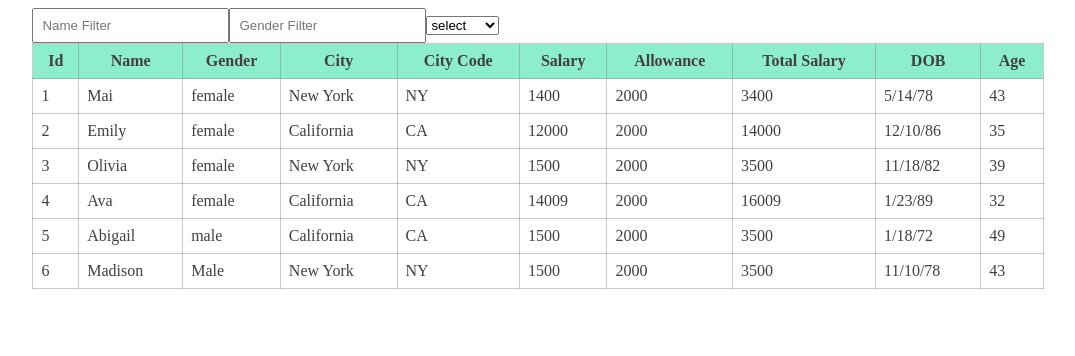
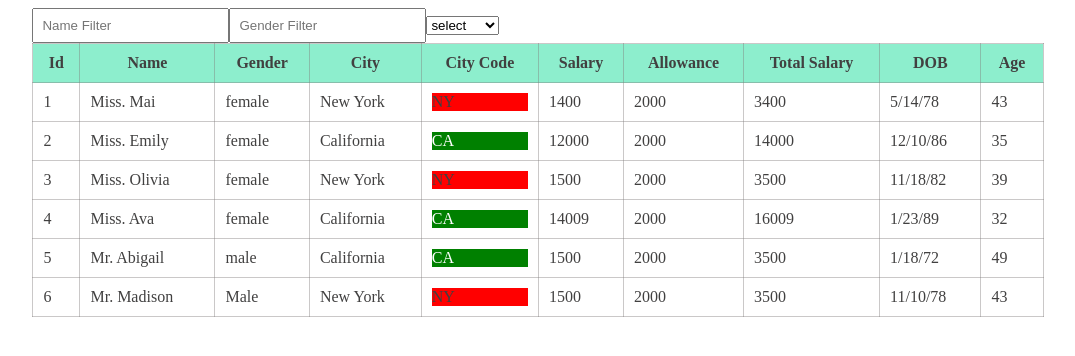
Before and after one commit to kishorshrestha21/angular-ivy-custompipe, an Angular app: page / in a window 1280 px wide. Shown: the top 356 px of the page, without its empty margins (102-1177 px from the left). Built offline with nearby package versions, Linux system fonts and the light colour scheme.

Commit message:
4 files modified

```diff
--- a/src/app/background-color.pipe.ts
+++ b/src/app/background-color.pipe.ts
@@ -1,12 +1,20 @@
 import { Pipe, PipeTransform } from '@angular/core';
+import { DomSanitizer } from '@angular/platform-browser';
 
 @Pipe({
-  name: 'backgrounColor'
+  name: 'backgroundColor'
 })
 export class BackgroundColorPipe implements PipeTransform {
+ constructor(private sanitizer:DomSanitizer){}
 
-  transform(value: any, args?: any): any {
-    return null;
+  transform(value: any, cityCode:string ): any {
+    if(cityCode === 'NY'){
+      return this.sanitizer.bypassSecurityTrustHtml('<div style="background-color:red">' + cityCode + '</dvi>')
+    }
+    else{
+ return this.sanitizer.bypassSecurityTrustHtml('<div style = "background-color :green; color :white;">' + cityCode + '</div>')
+    }
+
   }
 
 }
--- a/src/app/users-data/users-data.component.css
+++ b/src/app/users-data/users-data.component.css
@@ -1,6 +1,7 @@
 .users {
   width: 80%;
   margin: auto;
+  overflow: scroll;
 }
 
 h2 {
@@ -12,6 +13,7 @@ table {
   border: 1px solid rgba(126, 123, 123, 0.411);
   border-collapse: collapse;
   width: 100%;
+  overflow: scroll;
 }
 th {
   background-color: rgb(141, 238, 205);
@@ -20,10 +22,10 @@ th {
 th,
 td {
   border: 1px solid rgba(126, 123, 123, 0.411);
-  padding: 8px;
+  padding: 10px;
   color: rgb(65, 64, 64);
 }
 
-input{
+input {
   padding: 8px;
 }
--- a/src/app/users-data/users-data.component.html
+++ b/src/app/users-data/users-data.component.html
@@ -31,10 +31,10 @@
         *ngFor="let user of users | nameFilter:searchItem |genderFilter:searchgender; index as i "
       >
         <td>{{i+1}}</td>
-        <td>{{user.name}}</td>
+        <td>{{user.name | gender:user.gender}}</td>
         <td>{{user.gender}}</td>
         <td>{{user.city}}</td>
-        <td>{{user.cityCode}}</td>
+        <td [innerHTML] ="user.cityCode | backgroundColor:user.cityCode" ></td>
         <td>{{user.salary}}</td>
         <td>{{user.allowance}}</td>
         <td>{{user.salary | rowSum:user.allowance}}</td>
```
Also changed, not shown: src/app/app.component.css (line endings or trailing spaces).
